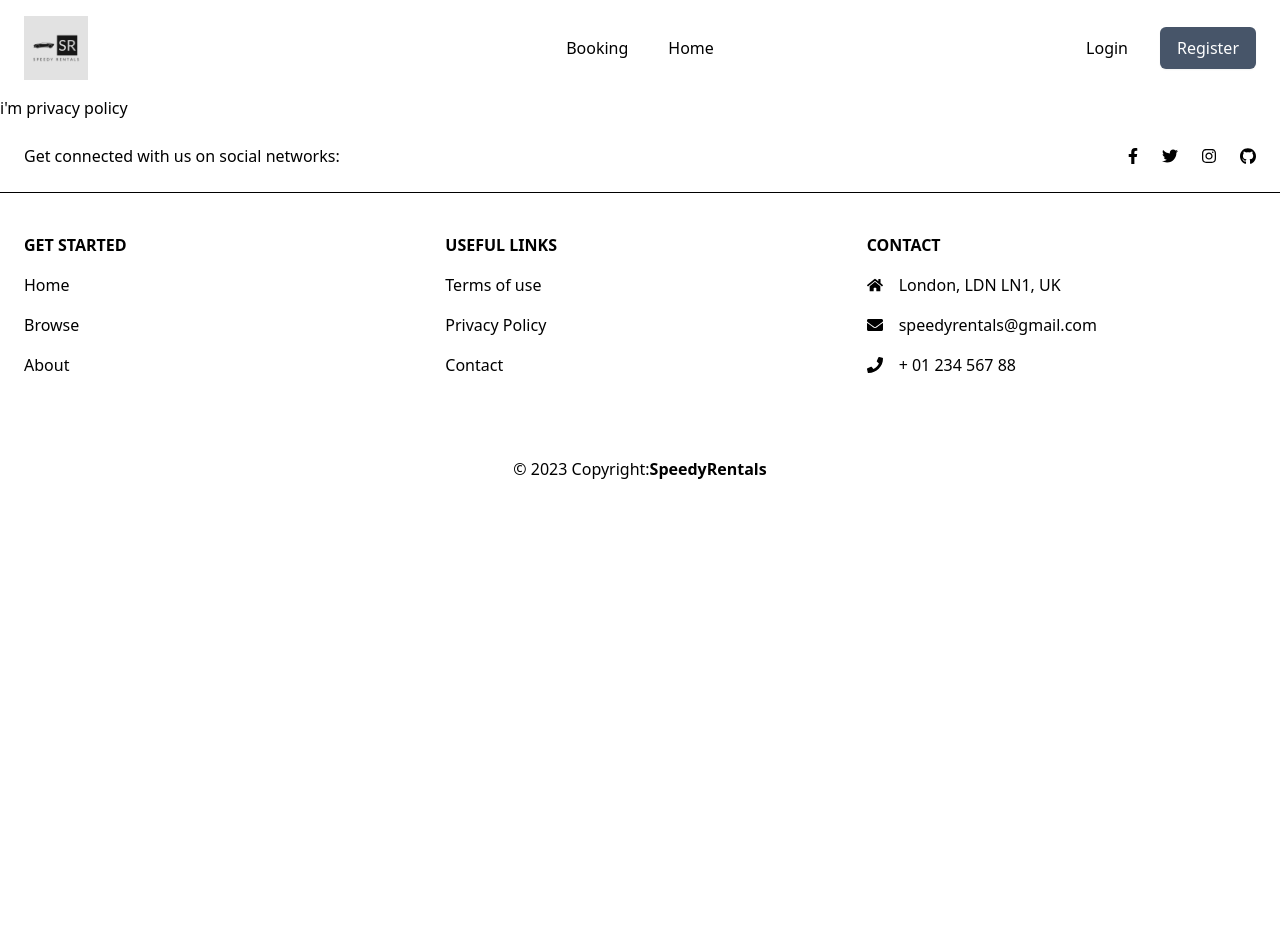
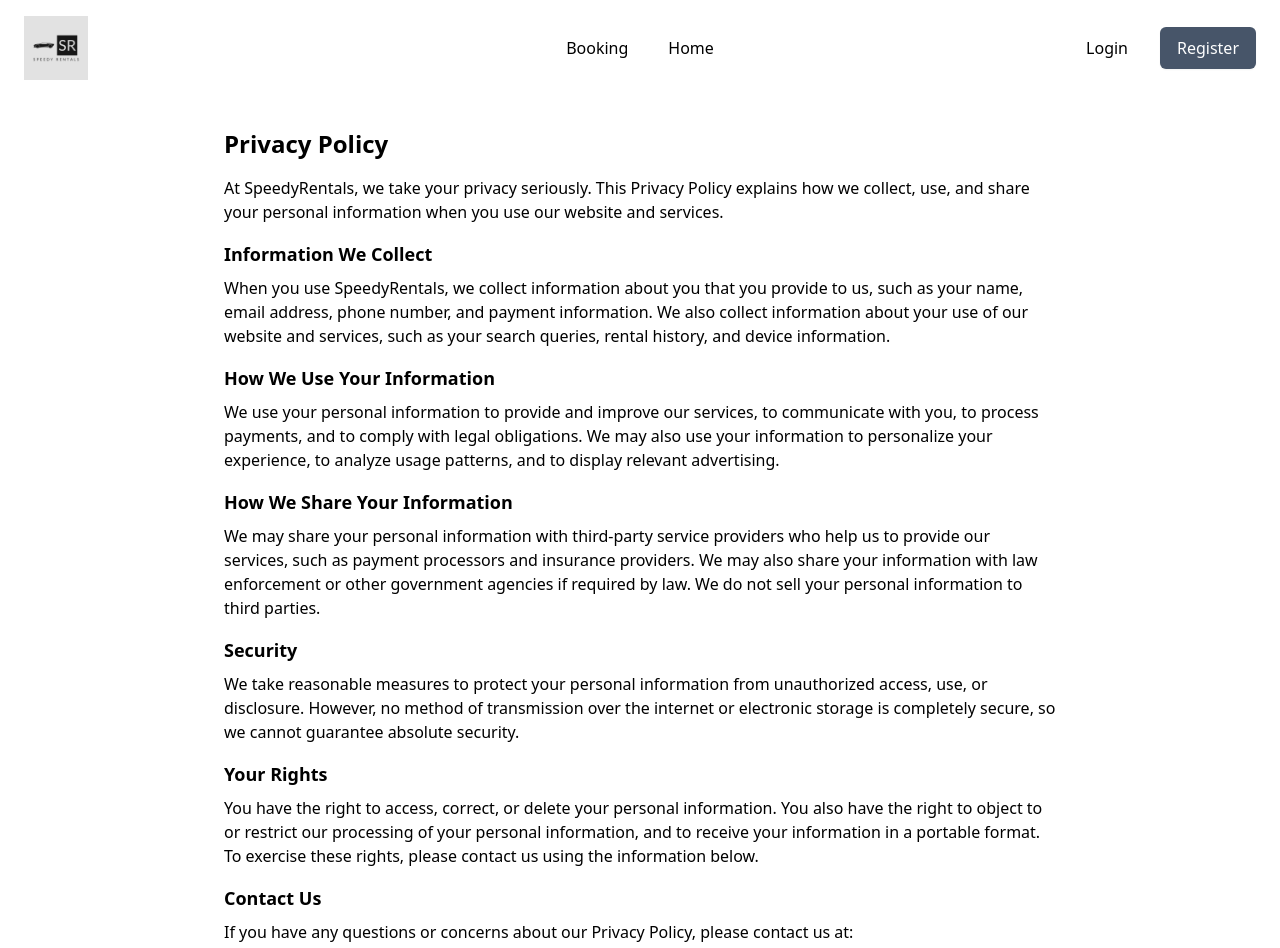
Before and after one commit to Caleb-p2597727/sr-Repository, a Nuxt app: page /privacy in a window 1280 px wide. Shown: the top 948 px of the page. Before the commit the page ends 800 px from the top, so only its background shows below. Built offline with nearby package versions, Linux system fonts and the light colour scheme.

Commit message:
composed privacy page

```diff
--- a/pages/privacy.vue
+++ b/pages/privacy.vue
@@ -1,13 +1,52 @@
 <template>
     <div>
-        i'm privacy policy
+    <body class="bg-gray-100">
+        <div class="max-w-4xl mx-auto py-8 px-4 sm:px-6 lg:px-8">
+            <h1 class="text-2xl font-bold mb-4">Privacy Policy</h1>
+            <p class="mb-4">At SpeedyRentals, we take your privacy seriously. This Privacy Policy explains how we collect,
+                use, and share your personal information when you use our website and services.</p>
+
+            <h2 class="text-lg font-bold mb-2">Information We Collect</h2>
+            <p class="mb-4">When you use SpeedyRentals, we collect information about you that you provide to us, such as
+                your name, email address, phone number, and payment information. We also collect information about your use
+                of our website and services, such as your search queries, rental history, and device information.</p>
+
+            <h2 class="text-lg font-bold mb-2">How We Use Your Information</h2>
+            <p class="mb-4">We use your personal information to provide and improve our services, to communicate with you,
+                to process payments, and to comply with legal obligations. We may also use your information to personalize
+                your experience, to analyze usage patterns, and to display relevant advertising.</p>
+
+            <h2 class="text-lg font-bold mb-2">How We Share Your Information</h2>
+            <p class="mb-4">We may share your personal information with third-party service providers who help us to provide
+                our services, such as payment processors and insurance providers. We may also share your information with
+                law enforcement or other government agencies if required by law. We do not sell your personal information to
+                third parties.</p>
+
+            <h2 class="text-lg font-bold mb-2">Security</h2>
+            <p class="mb-4">We take reasonable measures to protect your personal information from unauthorized access, use,
+                or disclosure. However, no method of transmission over the internet or electronic storage is completely
+                secure, so we cannot guarantee absolute security.</p>
+
+            <h2 class="text-lg font-bold mb-2">Your Rights</h2>
+            <p class="mb-4">You have the right to access, correct, or delete your personal information. You also have the
+                right to object to or restrict our processing of your personal information, and to receive your information
+                in a portable format. To exercise these rights, please contact us using the information below.</p>
+
+            <h2 class="text-lg font-bold mb-2">Contact Us</h2>
+            <p>If you have any questions or concerns about our Privacy Policy, please contact us at:</p>
+            <ul class="list-disc ml-4 mb-4">
+                <li>SpeedyRentals, Inc.</li>
+                <li>1234 Main St.</li>
+                <li>Anytown, USA 12345</li>
+                <li>Email: privacy@speedyrentals.com</li>
+            </ul>
     </div>
+</body>
+</div>
 </template>
 
 <script setup>
 
 </script>
 
-<style lang="scss" scoped>
-
-</style>
+<style lang="scss" scoped></style>
```
